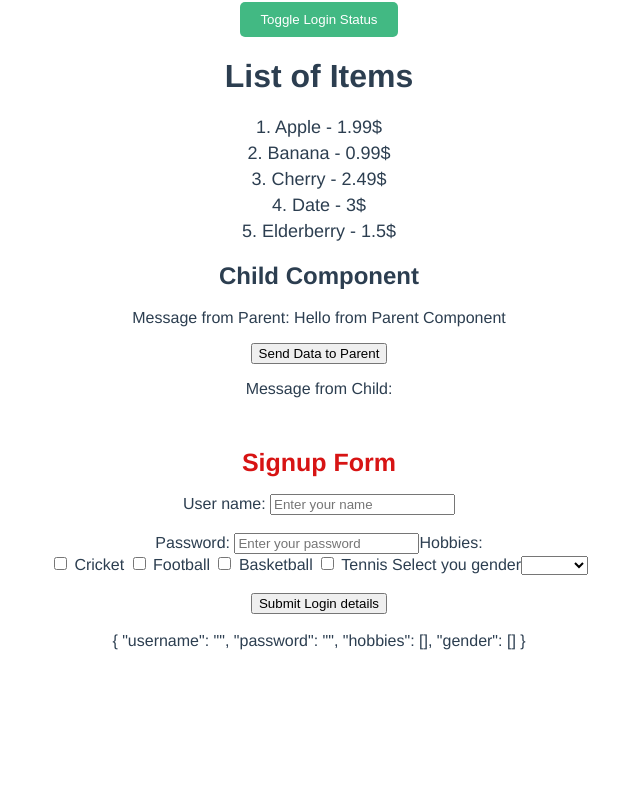
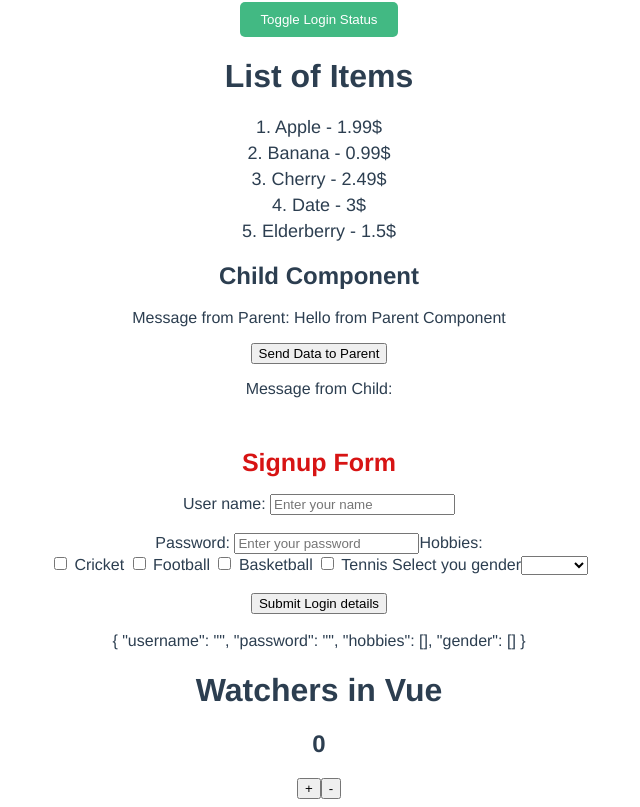
Before and after one commit to shanakasp/vue-udemy-course, a Vue app: page / in a window 1280 px wide. Shown: the part 1671-2478 px from the top of the page, without its empty margins (321-961 px from the left). Before the commit the page ends 2329 px from the top, so only its background shows below. Built offline with nearby package versions, Linux system fonts and the light colour scheme.

Commit message:
modified App.vue added WatchersVue.vue

```diff
--- a/src/App.vue
+++ b/src/App.vue
@@ -8,6 +8,7 @@
     <ConditionalRendering />
     <ForLoopArray />
     <FormSignup />
+    <WatchersVue />
   </div>
 </template>
 
@@ -19,6 +20,7 @@ import HelloWorld from "./components/HelloWorld.vue";
 import MultiInput from "./components/MultiInput.vue";
 import PAGES from "./components/PAGES.vue";
 import TwoWayBinding from "./components/TwoWayBinding.vue";
+import WatchersVue from "./components/WatchersVue.vue";
 
 export default {
   name: "App",
@@ -30,6 +32,7 @@ export default {
     MultiInput,
     ForLoopArray,
     FormSignup,
+    WatchersVue,
   },
 };
 </script>
--- /dev/null
+++ b/src/components/WatchersVue.vue
@@ -0,0 +1,38 @@
+<template>
+  <div>
+    <h1>Watchers in Vue</h1>
+    <h2>{{ count }}</h2>
+    <button v-on:click="increment">+</button>
+    <button v-on:click="decrement">-</button>
+  </div>
+</template>
+
+<script>
+export default {
+  name: "WatcherVue",
+  data() {
+    return {
+      count: 0,
+    };
+  },
+  methods: {
+    increment() {
+      this.count++;
+    },
+    decrement() {
+      this.count--;
+    },
+  },
+
+  watch: {
+    count(newValue) {
+      if (newValue > 10) {
+        alert("Maximum count reached");
+        this.count = 0;
+      }
+    },
+  },
+};
+</script>
+
+<style></style>
```
